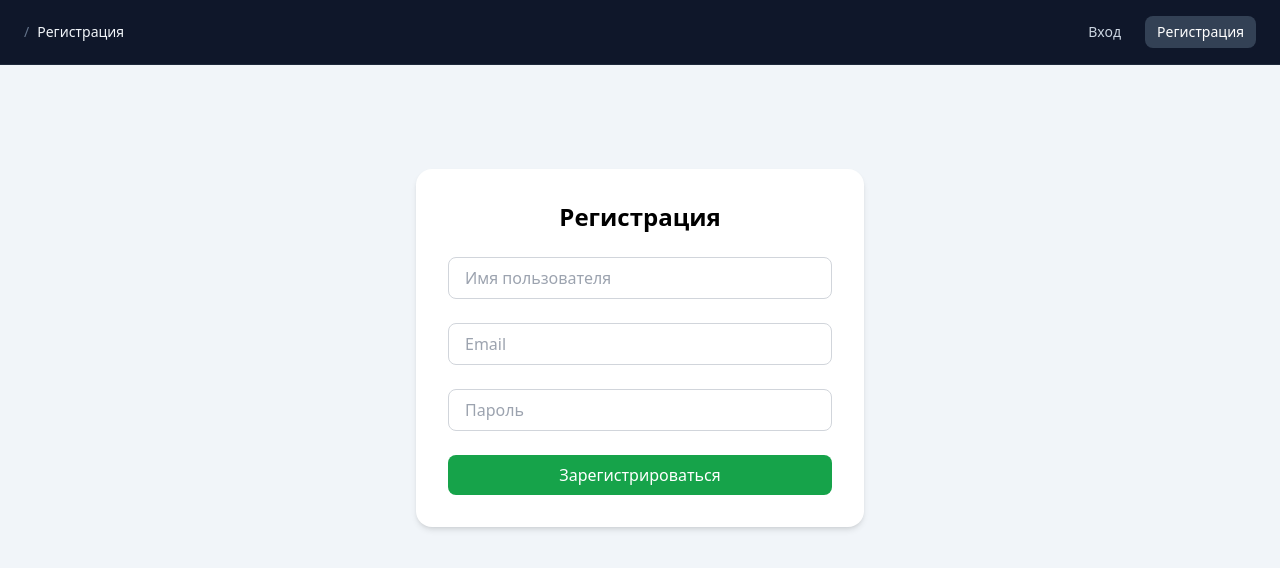
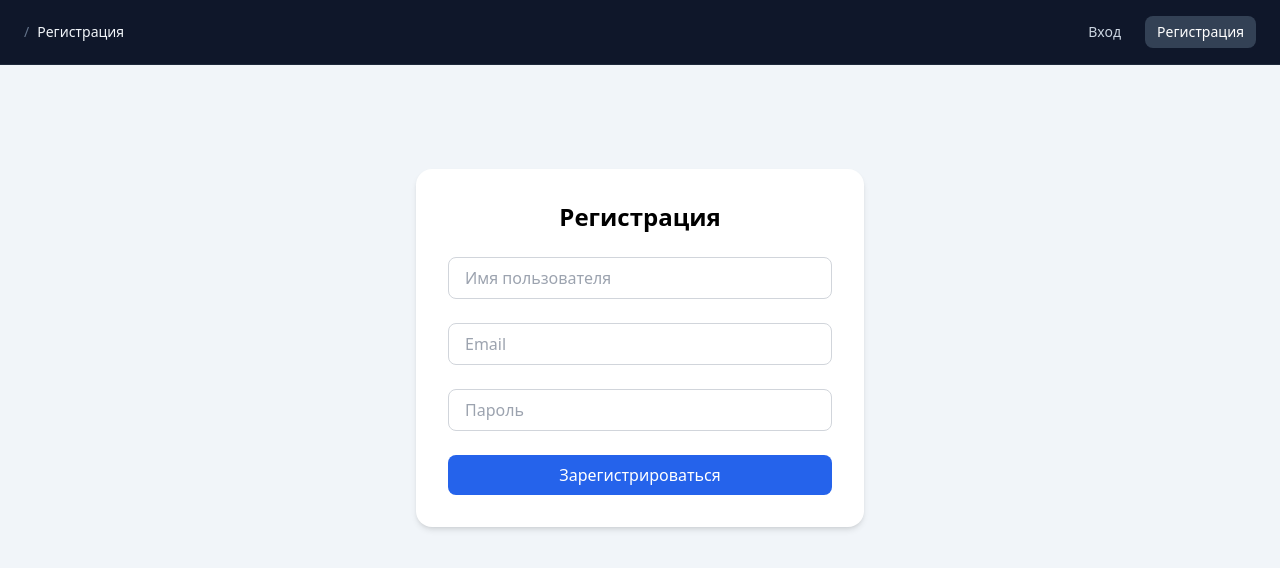
Before and after one commit to turbo821/i-kons-center, a React (Create React App) app in the folder frontend/: page /register in a window 1280 px wide. Shown: the top 568 px of the page. Built offline with nearby package versions, Linux system fonts and the light colour scheme.

Commit message:
register green -> blue

```diff
--- a/frontend/src/pages/RegisterPage.jsx
+++ b/frontend/src/pages/RegisterPage.jsx
@@ -70,7 +70,7 @@
         <button
           type="submit"
           disabled={busy}
-          className="w-full bg-green-600 text-white py-2 rounded-lg hover:bg-green-500 transition disabled:opacity-50"
+          className="w-full bg-blue-600 text-white py-2 rounded-lg hover:bg-blue-500 transition disabled:opacity-50"
         >
           {busy ? "Регистрация..." : "Зарегистрироваться"}
         </button>
```
Also changed, not shown: 2 other files (tests, documents, lock files or other folders).
